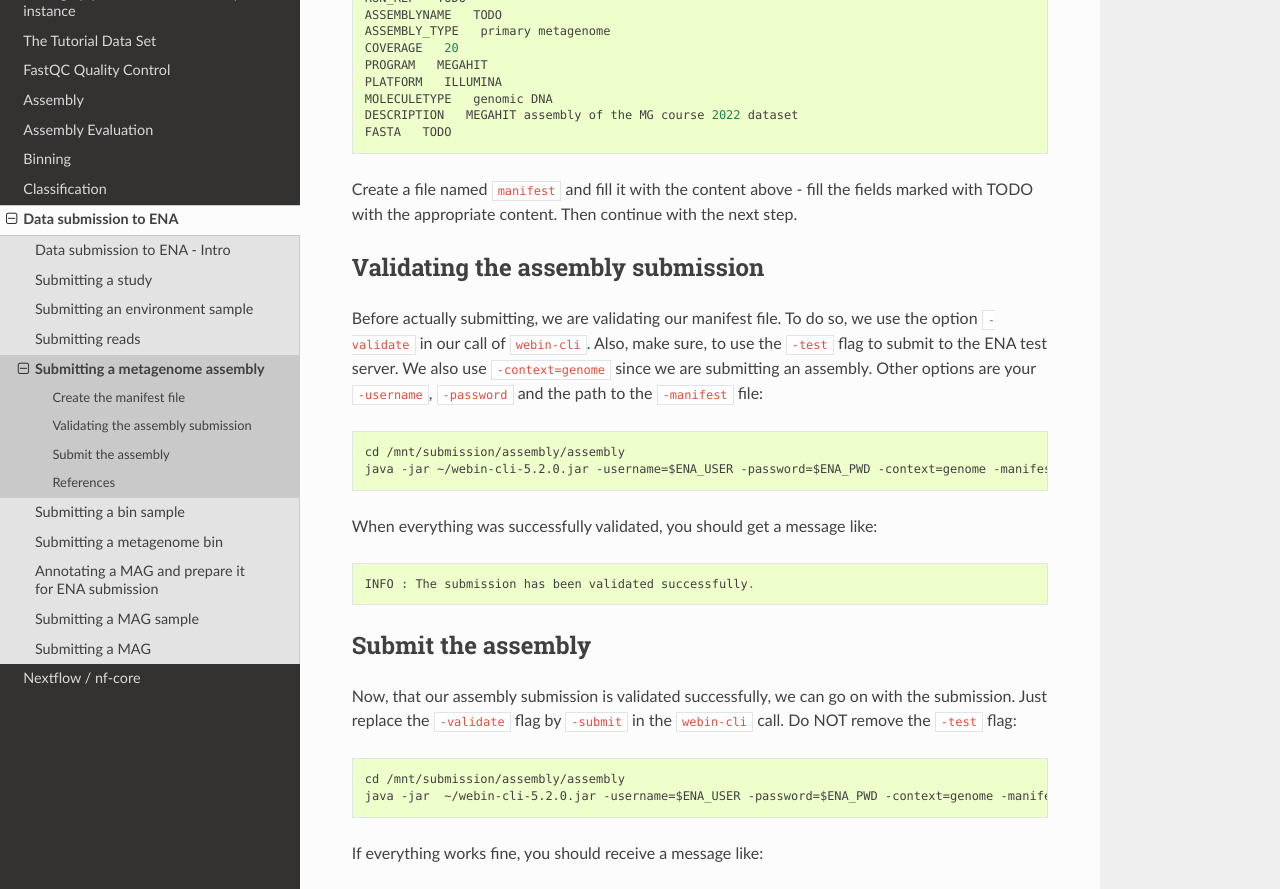
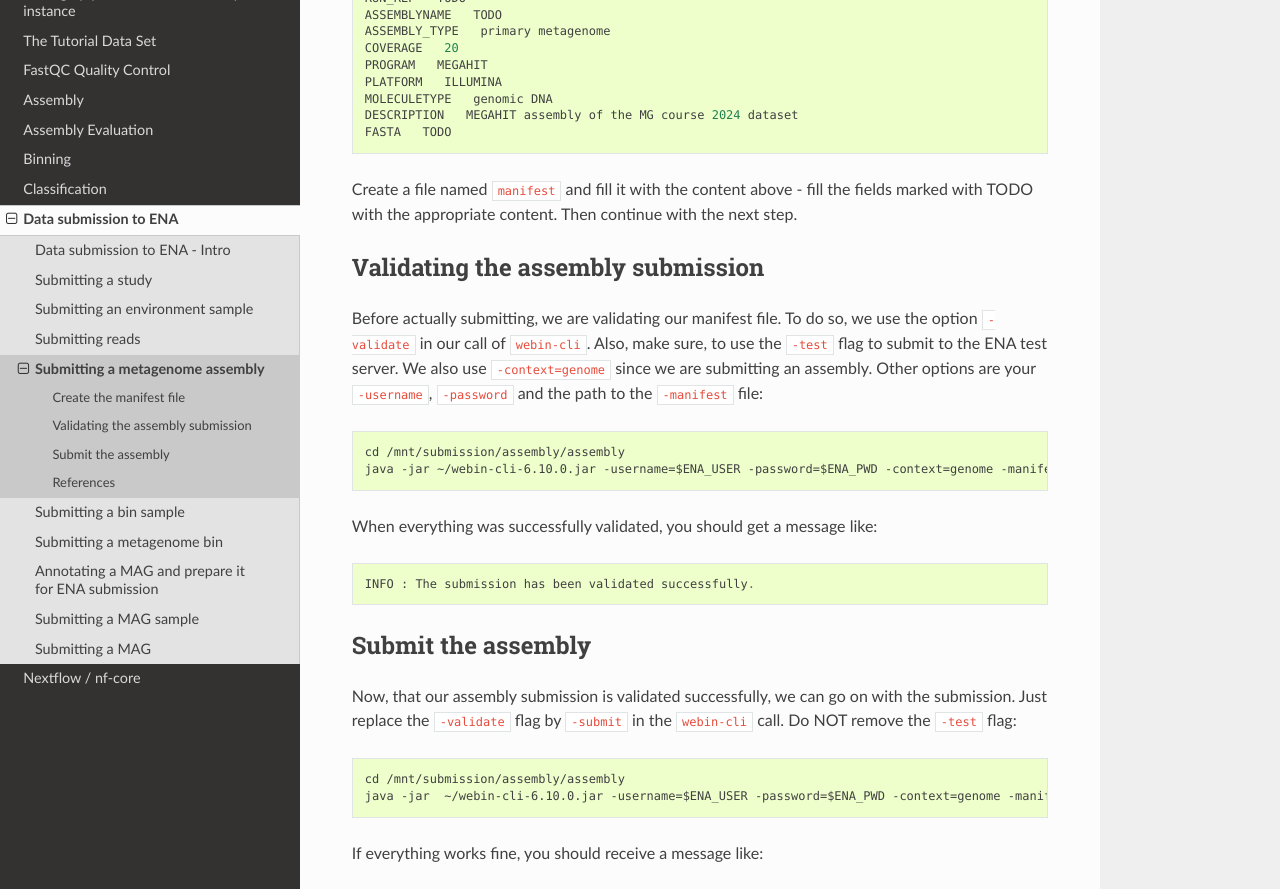
Before and after one commit to metagenomics/metagenomics-workshop, a Sphinx documentation site: the page built from docs/data_submission/assembly_submission.rst, in a window 1280 px wide and 1400 px high, scrolled down 660 px. Shown: the part 152-1041 px from the top of the window. Built offline with Sphinx 7.4.7 and the Read the Docs theme 2.0.0, drawn with Linux system fonts in a browser that asks for light colours.

Commit message:
Update assembly_submission.rst

```diff
--- a/docs/data_submission/assembly_submission.rst
+++ b/docs/data_submission/assembly_submission.rst
@@ -31,7 +31,7 @@
   PROGRAM   MEGAHIT
   PLATFORM   ILLUMINA
   MOLECULETYPE   genomic DNA
-  DESCRIPTION   MEGAHIT assembly of the MG course 2022 dataset
+  DESCRIPTION   MEGAHIT assembly of the MG course 2024 dataset
   FASTA   TODO
 
 Create a file named ``manifest`` and fill it with the content above - fill the fields marked with TODO with the appropriate content. Then continue with the next step.
@@ -42,7 +42,7 @@
 Before actually submitting, we are validating our manifest file. To do so, we use the option ``-validate`` in our call of ``webin-cli``. Also, make sure, to use the ``-test`` flag to submit to the ENA test server. We also use ``-context=genome`` since we are submitting an assembly. Other options are your ``-username``, ``-password`` and the path to the ``-manifest`` file::
 
   cd /mnt/submission/assembly/assembly
-  java -jar ~/webin-cli-5.2.0.jar -username=$ENA_USER -password=$ENA_PWD -context=genome -manifest=manifest -validate -test
+  java -jar ~/webin-cli-6.10.0.jar -username=$ENA_USER -password=$ENA_PWD -context=genome -manifest=manifest -validate -test
 
 When everything was successfully validated, you should get a message like::
 
@@ -55,7 +55,7 @@
 Now, that our assembly submission is validated successfully, we can go on with the submission. Just replace the ``-validate`` flag by ``-submit`` in the ``webin-cli`` call. Do NOT remove the ``-test`` flag::
 
   cd /mnt/submission/assembly/assembly
-  java -jar  ~/webin-cli-5.2.0.jar -username=$ENA_USER -password=$ENA_PWD -context=genome -manifest=manifest -submit -test
+  java -jar  ~/webin-cli-6.10.0.jar -username=$ENA_USER -password=$ENA_PWD -context=genome -manifest=manifest -submit -test
 
 If everything works fine, you should receive a message like::
 
```
